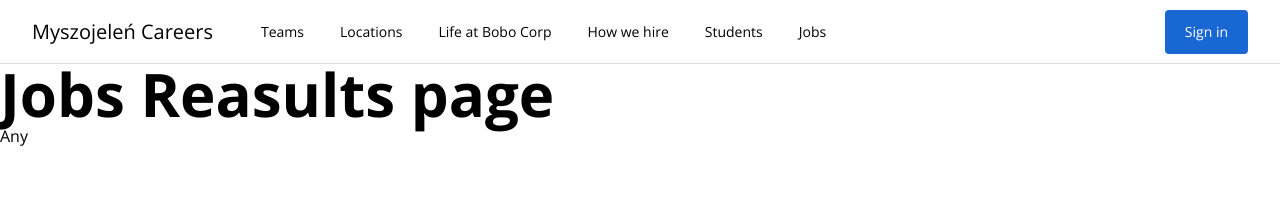
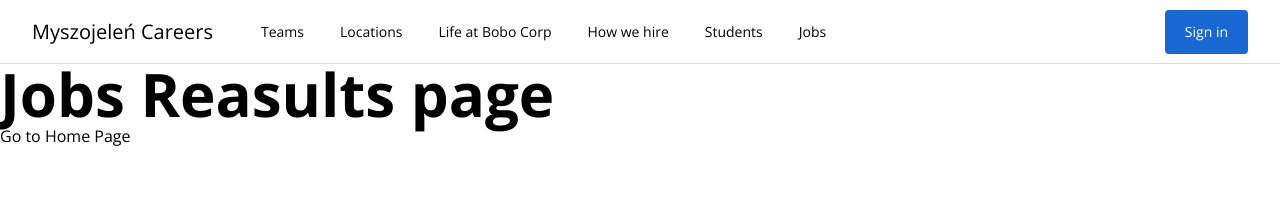
Before and after one commit to Canthar90/Vue_starting, a Vue app: page /#/jobs/reasults in a window 1280 px wide. Shown: the top 214 px of the page. Built offline with nearby package versions, Linux system fonts and the light colour scheme.

Commit message:
Added routing to home page for ouer company name inside navbar

```diff
--- a/src/components/Navigation/MainNav.vue
+++ b/src/components/Navigation/MainNav.vue
@@ -2,7 +2,9 @@
   <header :class="['w-full', 'text-sm', headerHeightClass]">
     <div class="fixed left-0 top-0 h-16 w-full bg-white">
       <div class="mx-auto flex h-full flex-nowrap border-b border-solid border-brand-gray-1 px-8">
-        <a :href="url" class="flex h-full items-center text-xl">{{ company }}</a>
+        <router-link :to="{ name: 'Home' }" class="flex h-full items-center text-xl"
+          >Myszojeleń Careers</router-link
+        >
         <nav class="ml-12 h-full">
           <ul class="flex h-full list-none">
             <li v-for="item in menuItems" :key="item" class="ml-9 h-full first:ml-0">
@@ -37,8 +39,6 @@ export default {
   },
   data() {
     return {
-      company: 'Myszojeleń Careers',
-      url: 'https://careers.google.com',
       menuItems: ['Teams', 'Locations', 'Life at Bobo Corp', 'How we hire', 'Students', 'Jobs'],
       isLogedIn: false
     }
--- a/src/views/JobsReasultsView.vue
+++ b/src/views/JobsReasultsView.vue
@@ -1,15 +1,14 @@
 <template>
   <h1 class="text-6xl font-bold">Jobs Reasults page</h1>
-  <h2>{{ experiment }}</h2>
+  <button @click="goToHome">Go to Home Page</button>
 </template>
 
 <script>
 export default {
   mame: 'JobsReasultsView',
-  computed: {
-    experiment() {
-      console.log(this.$route)
-      return 'Any'
+  methods: {
+    goToHome() {
+      this.$router.push({ name: 'Home' })
     }
   }
 }
```
